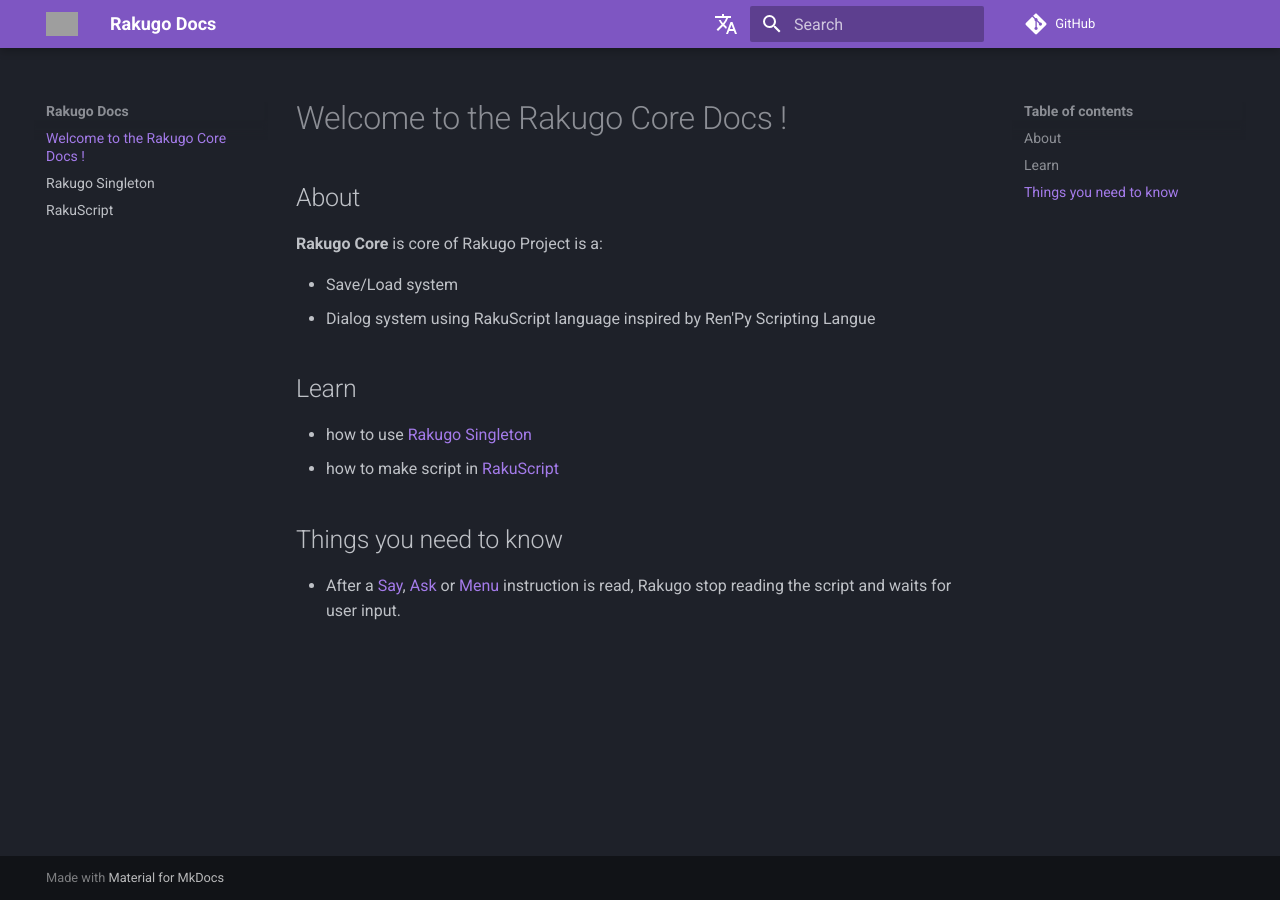
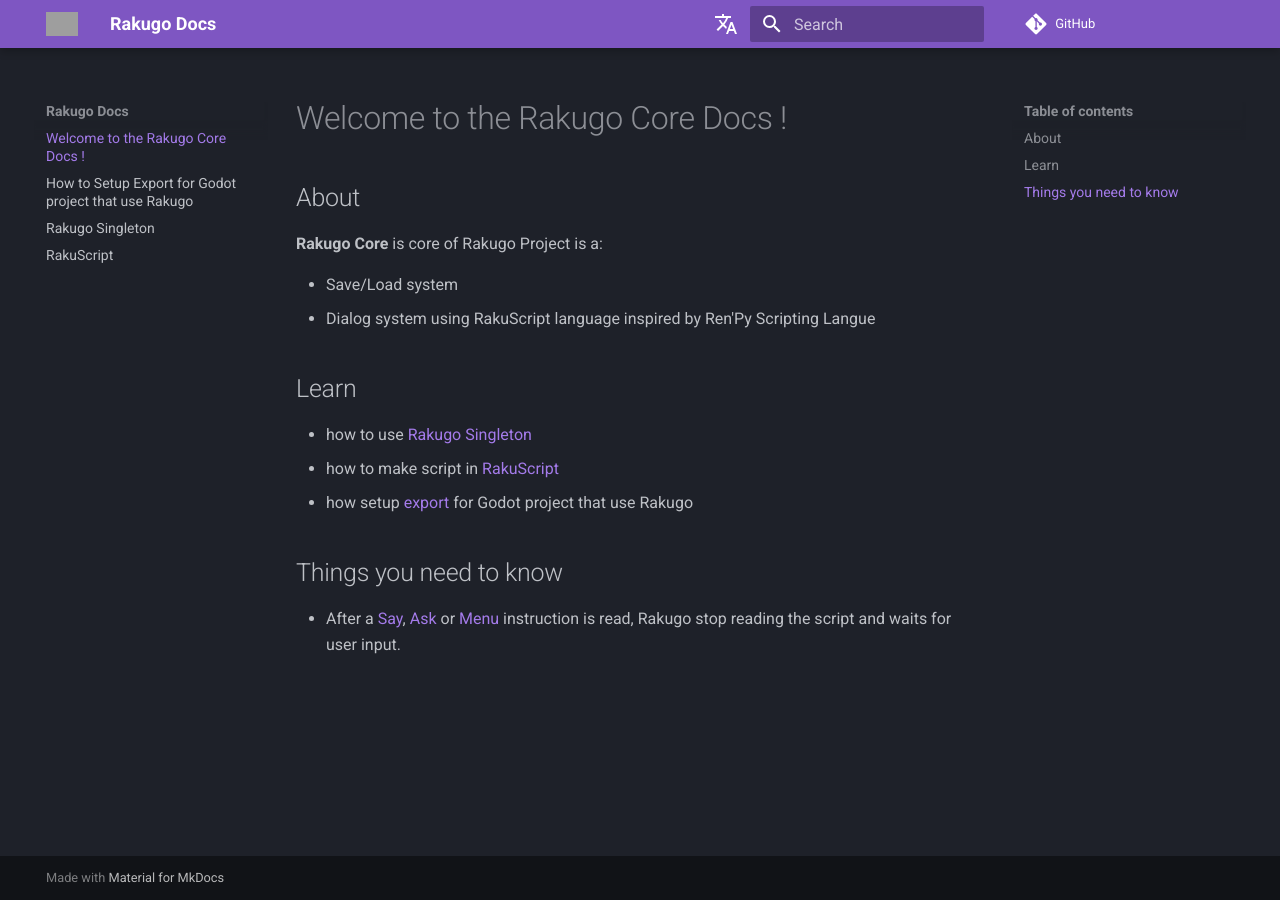
Before and after one commit to rakugoteam/rakugo-docs, an MkDocs documentation site: the page built from docs/index.md, in a window 1280 px wide. Built offline with MkDocs 1.6.1 and Material for MkDocs 9.7.7, drawn with Linux system fonts in a browser that asks for light colours; comment, search, counter and statistics services are not loaded; the version menu is left out; grey boxes are pictures that could not be loaded.

Commit message:
add how to export page

```diff
--- a/docs/index.md
+++ b/docs/index.md
@@ -10,6 +10,7 @@
 ## Learn
 - how to use [Rakugo Singleton]
 - how to make script in [RakuScript]
+- how setup [export] for Godot project that use Rakugo
 
 ## Things you need to know
 - After a [Say], [Ask] or [Menu] instruction is read,
@@ -18,6 +19,7 @@
 
 [Rakugo Singleton]: rakugo_singleton.md
 [RakuScript]: rakuscript.md
+[export]: export.md
 [Say]: rakuscript.md#say
 [Ask]: rakuscript.md#ask
 [Menu]: rakuscript.md#menu
```
Also changed, not shown: docs/export.md (added, +16 -0 lines).
